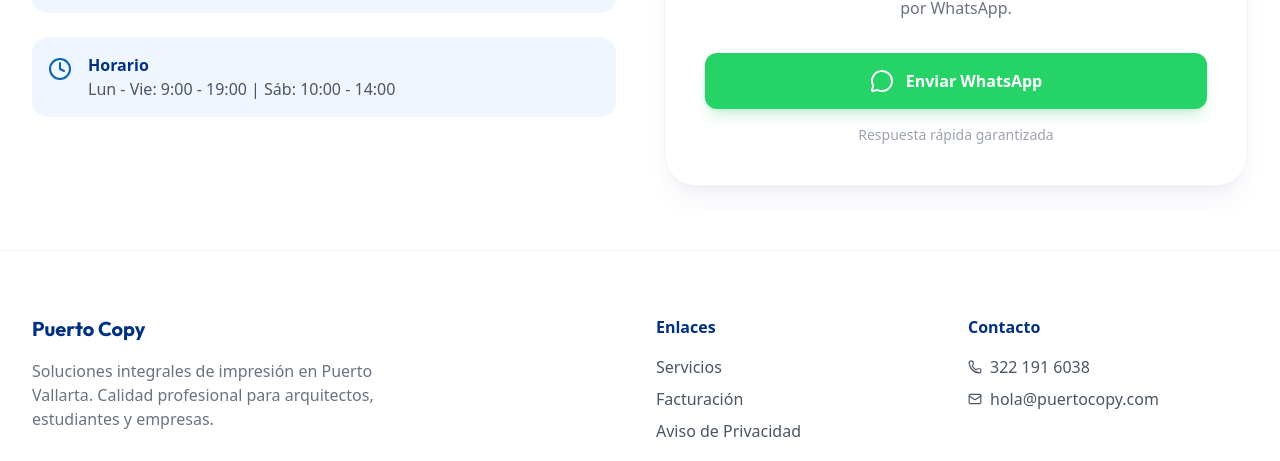
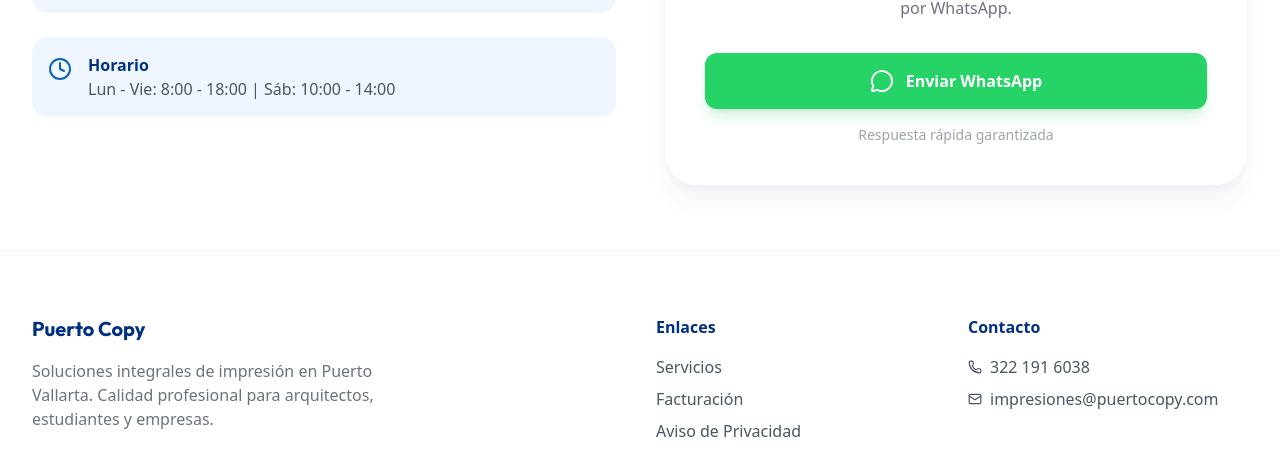
Before and after one commit to puertocopy/puerto-copy-site, a Next.js app: page / in a window 1280 px wide. Shown: the part 2762-3223 px from the top of the page. Built offline with nearby package versions, Linux system fonts and the light colour scheme.

Commit message:
correcion de horario y correo

```diff
--- a/components/Footer.js
+++ b/components/Footer.js
@@ -33,7 +33,7 @@
             <h4 className="font-bold text-[#003082] mb-4">Contacto</h4>
             <ul className="space-y-2 text-gray-600">
               <li className="flex items-center"><Phone size={14} className="mr-2"/> 322 191 6038</li>
-              <li className="flex items-center"><Mail size={14} className="mr-2"/> hola@puertocopy.com</li>
+              <li className="flex items-center"><Mail size={14} className="mr-2"/> impresiones@puertocopy.com</li>
             </ul>
           </div>
         </div>
--- a/pages/index.js
+++ b/pages/index.js
@@ -43,7 +43,7 @@
                 <Clock className="text-[#0B63B2] mt-1 mr-4 shrink-0" size={24} />
                 <div>
                     <h4 className="font-bold text-[#003082]">Horario</h4>
-                    <p className="text-gray-600">Lun - Vie: 9:00 - 19:00 | Sáb: 10:00 - 14:00</p>
+                    <p className="text-gray-600">Lun - Vie: 8:00 - 18:00 | Sáb: 10:00 - 14:00</p>
                 </div>
             </div>
         </div>
```
